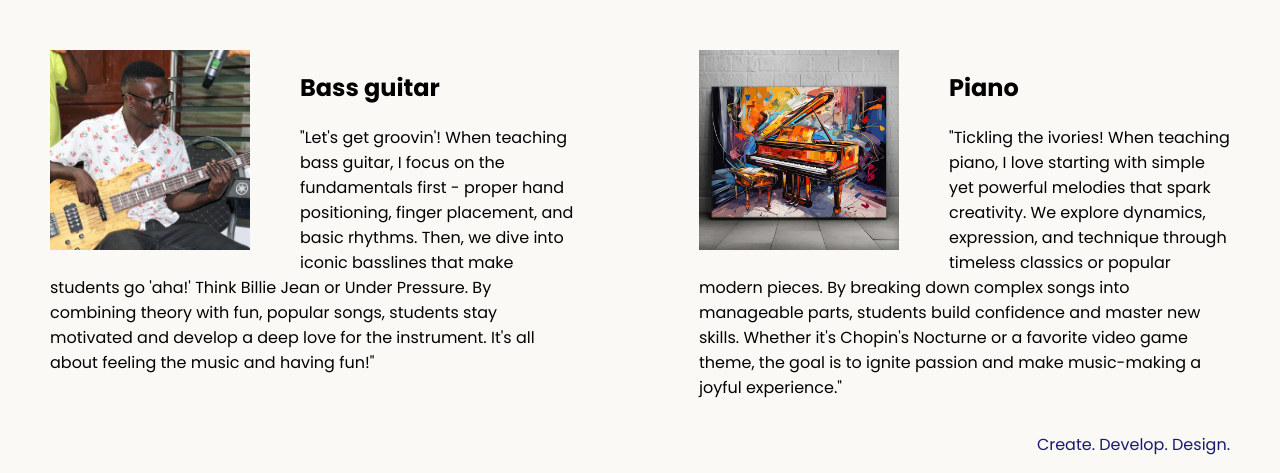
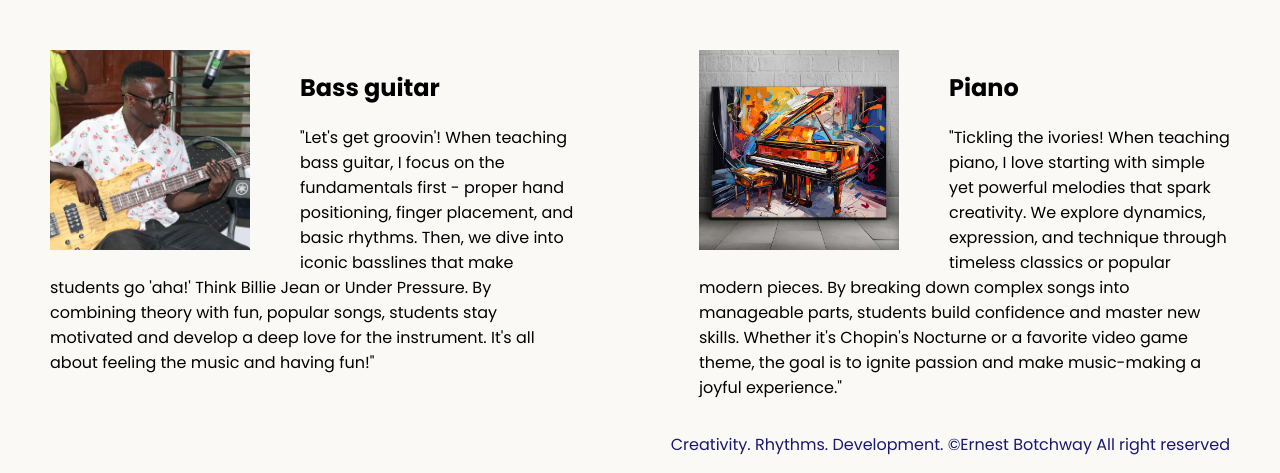
Before and after one commit to Ernest-Botchway/html-music-class, a plain HTML site: page index.html in a window 1280 px wide. Shown: the part 441-914 px from the top of the page. Drawn offline with Linux system fonts and the light colour scheme.

Commit message:
Add files via upload

```diff
--- a/index.html
+++ b/index.html
@@ -27,7 +27,7 @@
 
   </div>
   <footer>
-    <p>Create. Develop. Design.</p>
+    <p> Creativity. Rhythms. Development. &copy;Ernest Botchway All right reserved</p>
   </footer>
 </body>
 
```
